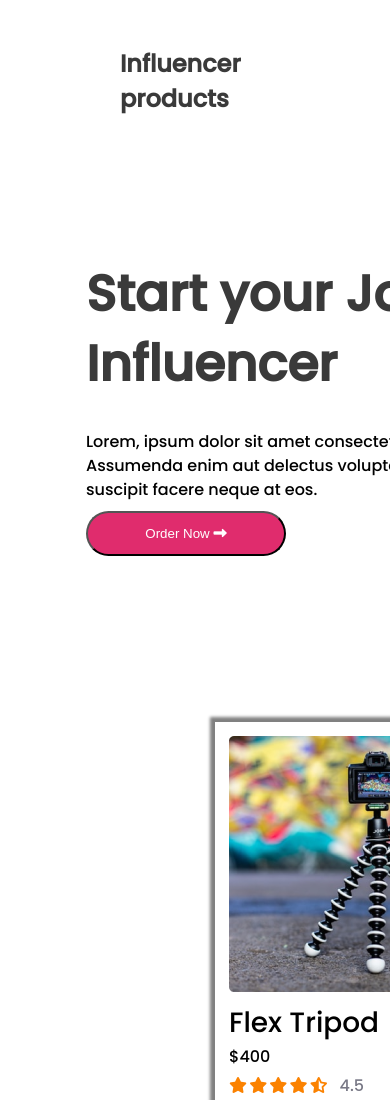
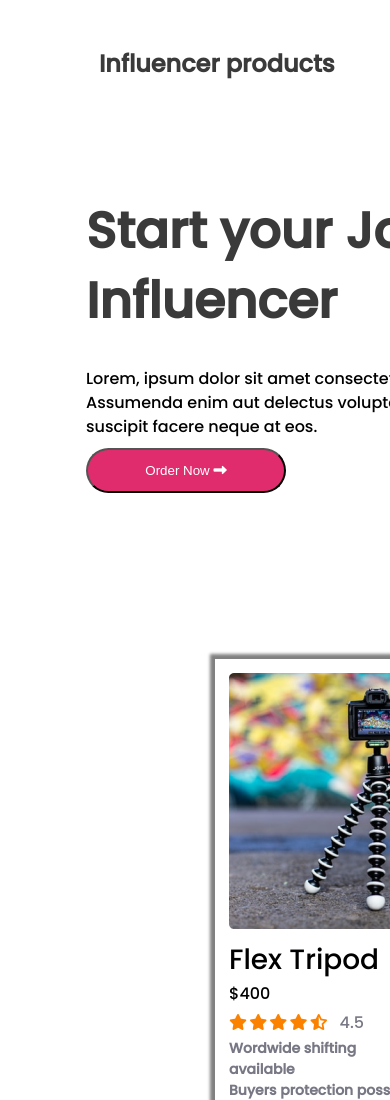
Before and after one commit to T4N51R/Assignment-2, a plain HTML site: page index.html in a window 390 px wide. Shown: the top 1100 px of the page. Drawn offline with Linux system fonts and the light colour scheme.

Commit message:
header query

```diff
--- a/style.css
+++ b/style.css
@@ -19,7 +19,6 @@ body{
     font-weight: 700;
     padding: 0;
     color: #3A3A3A;
-
 }
 
 /* second-section */
@@ -59,6 +58,9 @@ body{
     height: 415px;
     width: 440px;
     background: url("images/Circle\ design.svg");
+}
+.part-one img:hover{
+    transform: scale3d(2, 1.3 , 0.2);
 }
 /* Seceond Section Code */
 
@@ -170,9 +172,6 @@ body{
     font-weight: 700;
 }
 
-
-
-
 /* Footer */
 footer{
     /* background: rgba(74, 8, 80, 0.877); */
@@ -206,3 +205,16 @@ footer{
     color: white;
     margin-left: 16px;
 }
+
+/* Media Query */
+@media screen and (max-width: 400px) {
+    .head-section {
+        font-size: 16px;
+        height: 24px;
+        width: 350px;
+        margin-top: 30px;
+        margin-left: 99px;
+    }
+
+
+}
```
